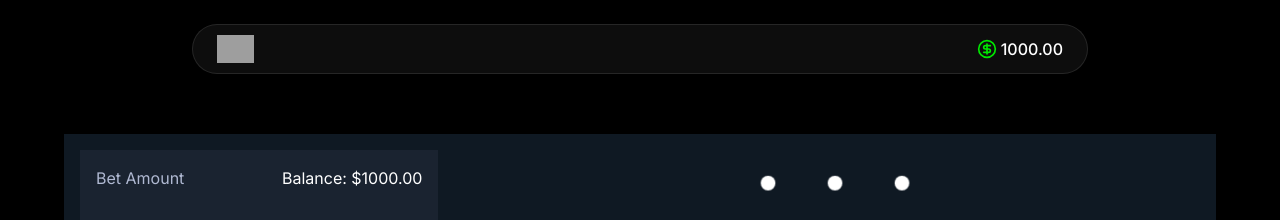
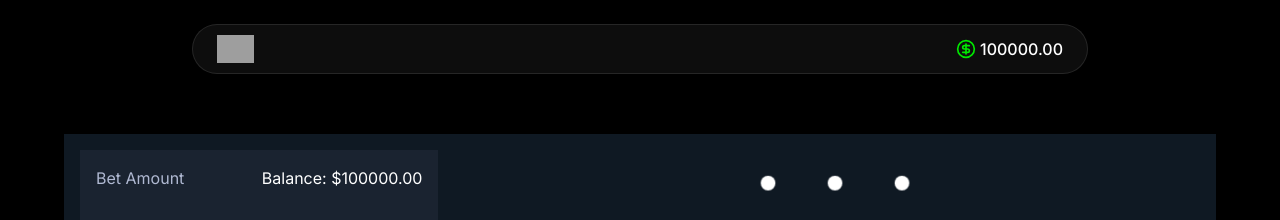
Before and after one commit to Akshaygore1/FakeStake, a Next.js app: page /plinko in a window 1280 px wide. Shown: the top 220 px of the page. Built offline with nearby package versions, Linux system fonts and the light colour scheme; grey boxes are pictures that could not be loaded.

Commit message:
more money at start

```diff
--- a/app/_store/commonStore.ts
+++ b/app/_store/commonStore.ts
@@ -16,7 +16,7 @@ export const useCommonStore = create<CommonStore>()(
     (set, get) => ({
       profitAmount: 0,
       multiplier: 0,
-      balance: 1000,
+      balance: 100000,
       setProfitAmount: (profitAmount) => set({ profitAmount }),
       setMultiplier: (multiplier) => set({ multiplier }),
       setBalance: (balance) => set({ balance: balance < 0 ? 0 : balance }),
@@ -25,10 +25,10 @@ export const useCommonStore = create<CommonStore>()(
         set({
           profitAmount: 0,
           multiplier: 0,
-          balance: currentBalance < 100 ? 1000 : currentBalance,
+          balance: currentBalance < 100 ? 100000 : currentBalance,
         });
       },
     }),
-    { name: "config-storage" }
-  )
+    { name: "config-storage" },
+  ),
 );
```
